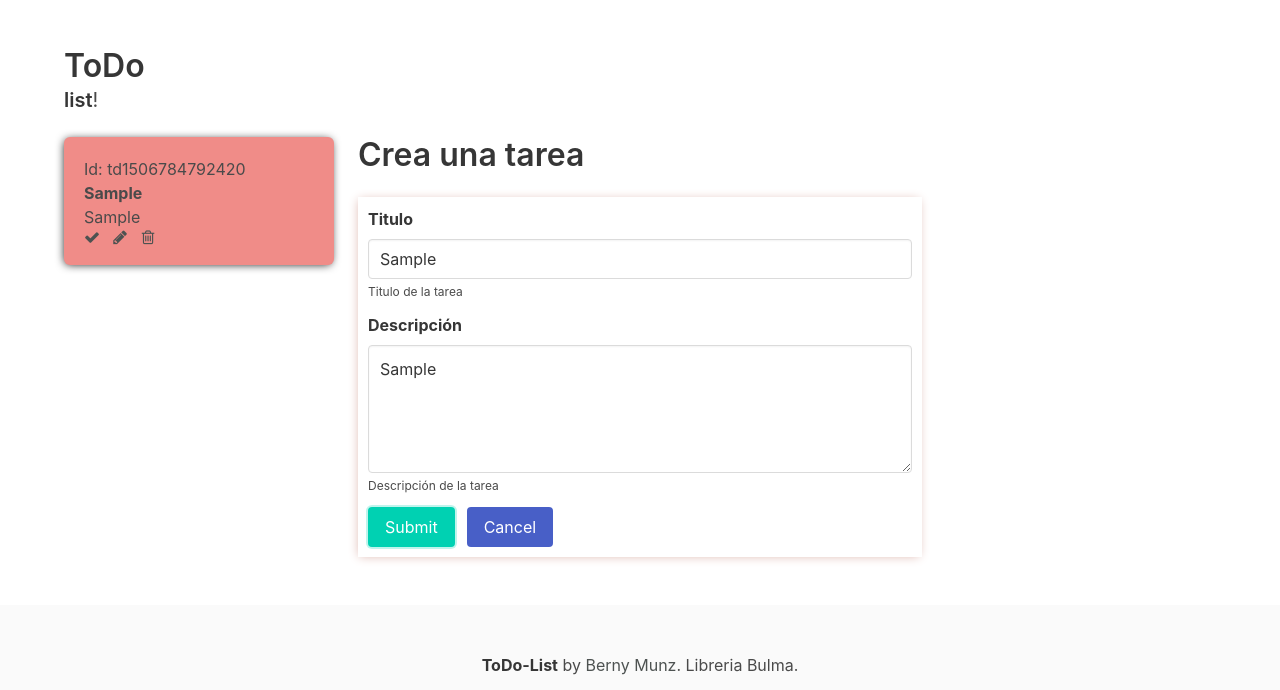
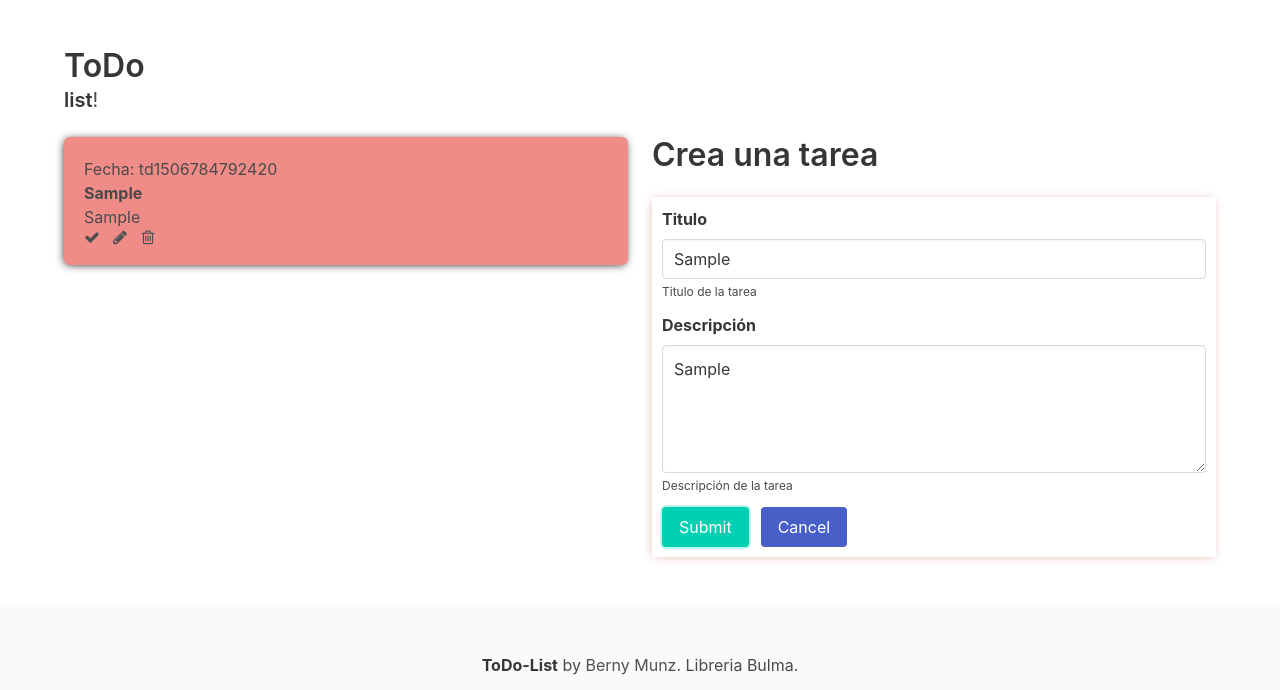
Before and after one commit to moonbe77/ToDo-List, a plain HTML site: page index.html in a window 1280 px wide. Both pictures are taken after typing "Sample", "Sample" into the empty fields and a click on the button "Submit". Shown: the top 690 px of the page. Drawn offline with nearby package versions, Linux system fonts and the light colour scheme.

Commit message:
elimine un constructor innecesario y creando funcion fecha para mostrar la fecha de creacion de la tarea

```diff
--- a/index.html
+++ b/index.html
@@ -18,7 +18,7 @@
          <strong>list</strong>!
       </p>
       <div class="columns">
-          <div class="column is-one-quarter" id="showTask" >
+          <div class="column is-half" id="showTask" >
 
           </div>
           <div class="column is-half ">
--- a/js/script.js
+++ b/js/script.js
@@ -1,9 +1,8 @@
 /*
-1.ingresar tareas (asignar: id unico, titulo, descripcion,completado)"objeto"dentro de un array
+1. ingresar tareas (asignar: id unico, titulo, descripcion,completado)"objeto"dentro de un array
 2. mostrar las tareas ingresadas
 3. formatear las tareas segun el estado
 4. metodos para eliminar , completar, descompletar, editar,     buscar
-
 */
 var form = document.getElementById("formCreate")
 var formModal = document.getElementById("formModal")
@@ -22,29 +21,30 @@ var obTarea ={}
     desc: "algo"
 }*/
 
-function crearTarea(titulo,desc){ //constructor del objeto tarea
-    this.id="td"+Date.now()  //metodo para generar el id unico
+function crearTarea(id,titulo,desc,realizado){ //constructor del objeto tarea
+    this.id= id
     this.titulo= titulo
     this.desc=desc
-    this.completado = false
+    this.completado = realizado //boleno es true or false
 }
-function modificarTarea(id,titulo,desc,realizado){ //constructor del objeto tarea
-    this.id=id  //metodo para generar el id unico
+/*function modificarTarea(id,titulo,desc,realizado){ //constructor del objeto tarea para modificarla
+    this.id=id
     this.titulo= titulo
     this.desc=desc
     this.completado = realizado
-}
+}*/
 var addTask= function(event){
     event.preventDefault()
+    var id="td"+Date.now()  //metodo para generar el id unico
     var titulo = form[0].value
     var desc = form[1].value
-        obTarea = new crearTarea(titulo,desc)
+        obTarea = new crearTarea(id,titulo,desc,"false")
         almacenar(obTarea.id,obTarea)
     console.log(obTarea)
 }
 
-var almacenar = function (id,tarea) {
-    localStorage.setItem(id,JSON.stringify(tarea))
+var almacenar = function (id,obTarea) {
+    localStorage.setItem(id,JSON.stringify(obTarea))
     //tarea.id
     showTask.innerHTML = ""
     recuperarTareas()
@@ -73,7 +73,7 @@ var mostrarTareas= function (id,titulo,desc,estado){
 
     /*usando nueva sintaxis para concatenar variables*/
     var boxContent = `<div class="box  ${'completado-'+estado}">\
-    <div class="id">Id: ${id}</div>\
+    <div class="id">Fecha: ${id}</div>\
         <div class="titulo"><b>${titulo}</b></div>\
         <div class="descr">${desc}</div>\
         <nav class="level is-mobile" ><div class="level-left" id="${id}">\
@@ -98,7 +98,7 @@ var removeTask = function(event){
 //funcion que carga los valores de la tarea en el formulario para editarlos y estos son almacenados por la funcion almacenarTareaEditada
 var editarTask = function(event){
     console.log("Editando=", event.currentTarget.parentNode.id)
-
+    //recupero la tarea segun el parent id en LS
     var tareaObjeto = localStorage.getItem(event.currentTarget.parentNode.id)
 
         var tarea = JSON.parse(tareaObjeto)
@@ -137,8 +137,17 @@ var almacenarTareaEditada = function (event) {
     var titulo = formModal[1].value
     var desc = formModal[2].value
     var realizado = "false"
-        objeto = new modificarTarea(tdId,titulo,desc,realizado)
+        objeto = new crearTarea(tdId,titulo,desc,realizado)
         almacenar(tdId,objeto)
     console.log("Editado: ",objeto)
     mostrarModal()
 }
+
+var fecha = function(fechaT){
+    var fTarea = new Date(fechaT)
+    var tDia = fTarea.getDate()
+    var tMes = fTarea.getMonth()
+    var tAnio = fTarea.getYear()
+
+
+}
```
Also changed, not shown: 1 other file.
